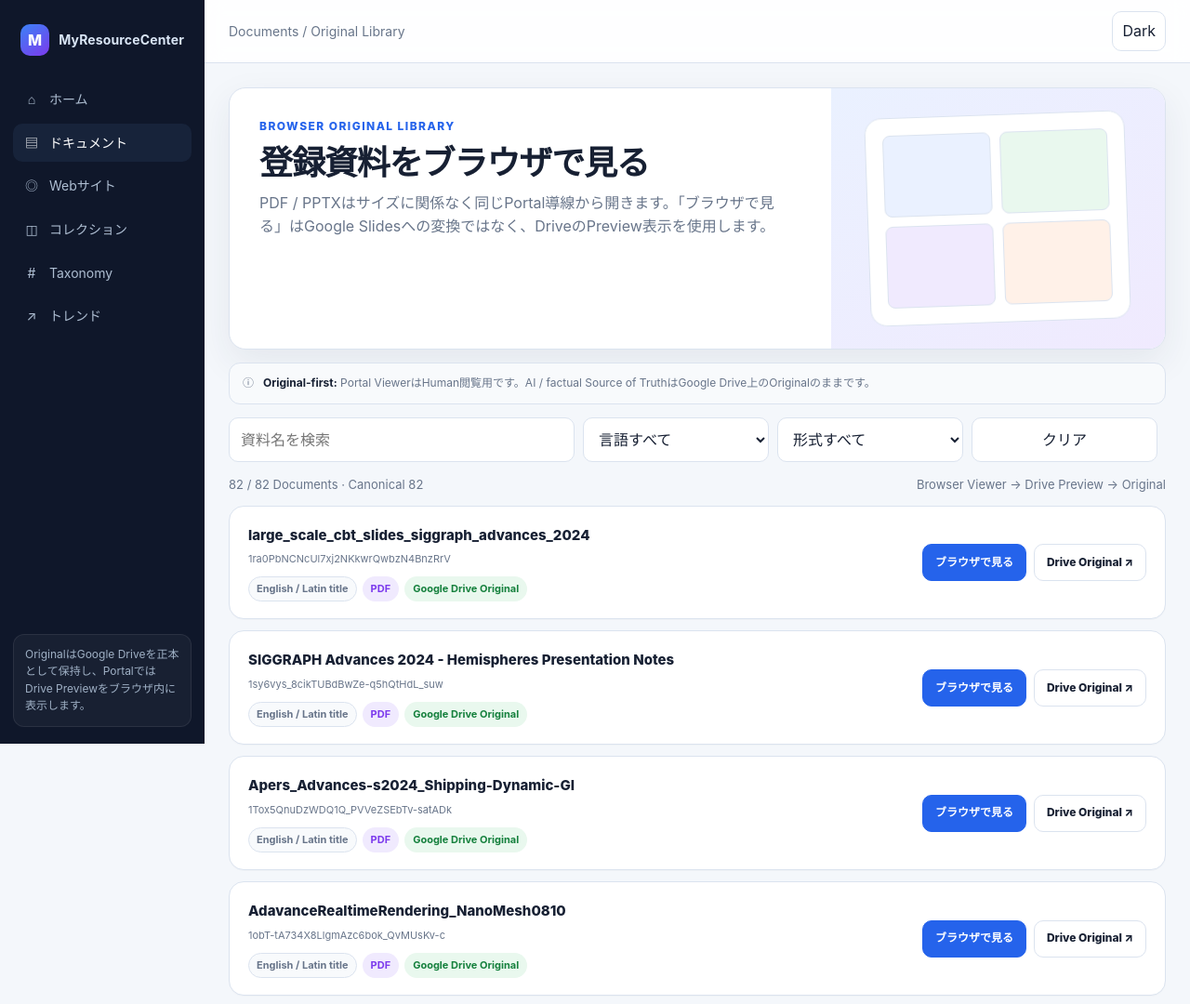
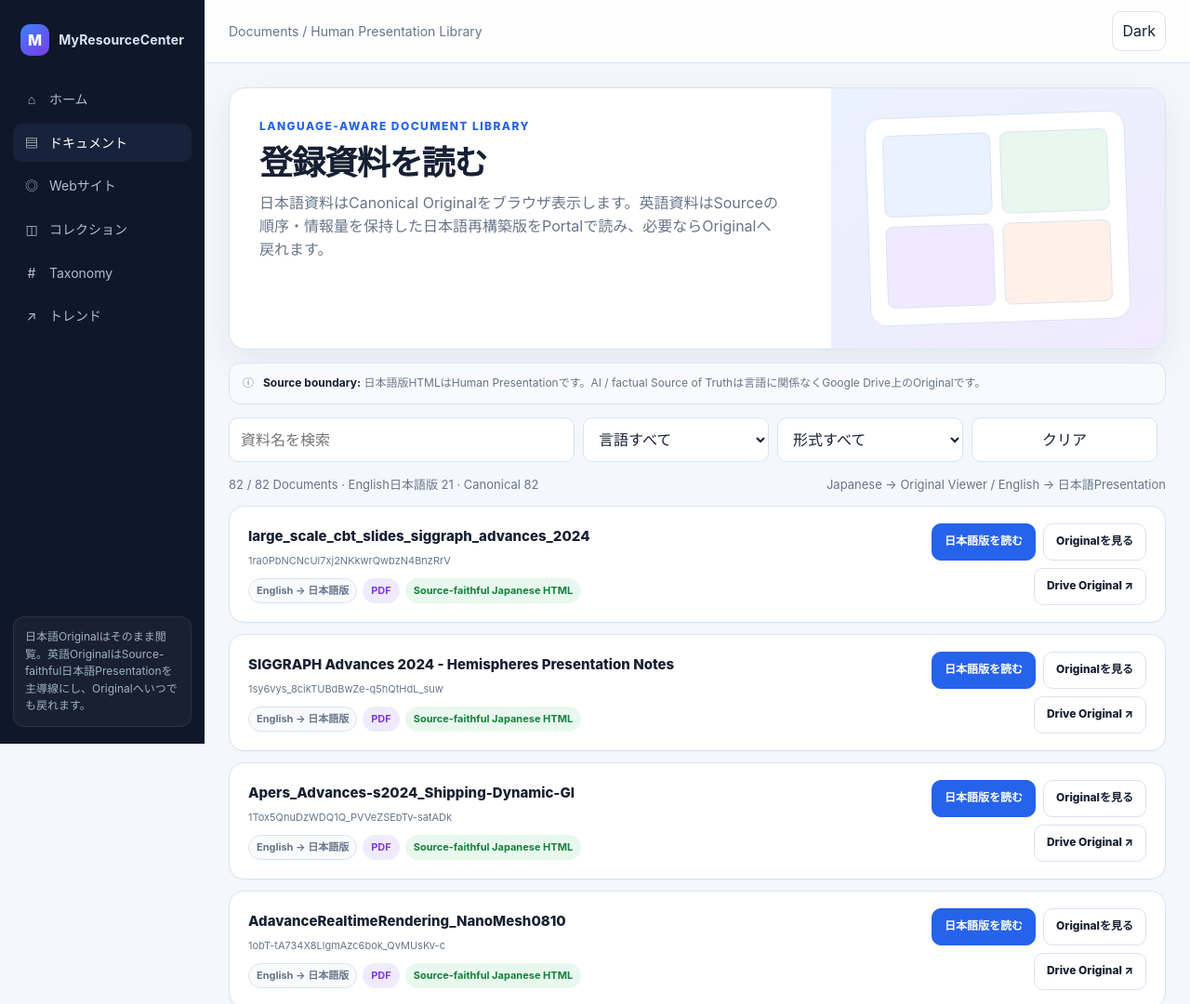
Before and after one commit to DarumaPPAP/MyResourceCenter-Portal, a plain HTML site: page documents.html in a window 1280 px wide. Shown: the top 1080 px of the page at 93% size. Drawn offline with Linux system fonts and the light colour scheme.

Commit message:
fix: route English originals to Japanese presentations

```diff
--- a/documents.html
+++ b/documents.html
@@ -4,7 +4,7 @@
   <meta charset="utf-8">
   <meta name="viewport" content="width=device-width,initial-scale=1">
   <title>Documents | MyResourceCenter</title>
-  <meta name="description" content="Google Drive OriginalをPortal内ブラウザViewerで閲覧します。">
+  <meta name="description" content="日本語OriginalはDrive Viewer、英語OriginalはSource-faithful日本語Presentationで閲覧します。">
   <link rel="stylesheet" href="assets/site.css">
   <link rel="stylesheet" href="assets/documents.css">
   <script defer src="assets/portal.js"></script>
@@ -15,33 +15,33 @@
   <aside class="sidebar">
     <div class="brand-lockup"><div class="brand-mark">M</div><div class="brand-name">MyResourceCenter</div></div>
     <nav class="side-nav"><a href="index.html"><span class="icon">⌂</span>ホーム</a><a class="active" href="documents.html"><span class="icon">▤</span>ドキュメント</a><a href="websites.html"><span class="icon">◎</span>Webサイト</a></nav>
-    <div class="sidebar-note">OriginalはGoogle Driveを正本として保持し、PortalではDrive Previewをブラウザ内に表示します。</div>
+    <div class="sidebar-note">日本語Originalはそのまま閲覧。英語OriginalはSource-faithful日本語Presentationを主導線にし、Originalへいつでも戻れます。</div>
   </aside>
   <main class="main">
-    <header class="topbar"><div class="breadcrumb">Documents / Original Library</div><div class="top-actions"><button class="icon-button theme-toggle" type="button">Dark</button></div></header>
+    <header class="topbar"><div class="breadcrumb">Documents / Human Presentation Library</div><div class="top-actions"><button class="icon-button theme-toggle" type="button">Dark</button></div></header>
     <nav class="mobile-nav"><a href="index.html">ホーム</a><a href="documents.html">Documents</a><a href="websites.html">Websites</a></nav>
     <div class="content">
       <section class="hero">
         <div class="hero-copy">
-          <div class="eyebrow">Browser Original Library</div>
-          <h1>登録資料をブラウザで見る</h1>
-          <p>PDF / PPTXはサイズに関係なく同じPortal導線から開きます。「ブラウザで見る」はGoogle Slidesへの変換ではなく、DriveのPreview表示を使用します。</p>
+          <div class="eyebrow">Language-aware Document Library</div>
+          <h1>登録資料を読む</h1>
+          <p>日本語資料はCanonical Originalをブラウザ表示します。英語資料はSourceの順序・情報量を保持した日本語再構築版をPortalで読み、必要ならOriginalへ戻れます。</p>
         </div>
         <div class="hero-visual"><div class="library-illustration"><div class="book"></div><div class="book"></div><div class="book"></div><div class="book"></div></div></div>
       </section>
 
-      <div class="library-note"><span>ⓘ</span><div><strong>Original-first:</strong> Portal ViewerはHuman閲覧用です。AI / factual Source of TruthはGoogle Drive上のOriginalのままです。</div></div>
+      <div class="library-note"><span>ⓘ</span><div><strong>Source boundary:</strong> 日本語版HTMLはHuman Presentationです。AI / factual Source of Truthは言語に関係なくGoogle Drive上のOriginalです。</div></div>
 
       <div class="toolbar">
         <input id="q" type="search" placeholder="資料名を検索">
-        <select id="language"><option value="">言語すべて</option><option value="ja">Japanese</option><option value="en">English / Latin title</option></select>
+        <select id="language"><option value="">言語すべて</option><option value="ja">Japanese Original</option><option value="en">English → 日本語版</option></select>
         <select id="format"><option value="">形式すべて</option><option value="PDF">PDF</option><option value="PPTX">PPTX</option></select>
         <button id="clear" type="button">クリア</button>
       </div>
-      <div class="result-meta"><span id="count">読み込み中…</span><span>Browser Viewer → Drive Preview → Original</span></div>
+      <div class="result-meta"><span id="count">読み込み中…</span><span>Japanese → Original Viewer / English → 日本語Presentation</span></div>
       <div class="document-library" id="list"></div>
     </div>
-    <footer class="footer">MyResourceCenter Human Portal · Browser Original Viewer</footer>
+    <footer class="footer">MyResourceCenter Human Portal · Language-aware Presentation Routing</footer>
   </main>
 </div>
 <script>
@@ -49,34 +49,39 @@ window.addEventListener('DOMContentLoaded',async()=>{
  const C=window.MRCCatalog,q=document.getElementById('q'),language=document.getElementById('language'),format=document.getElementById('format'),list=document.getElementById('list'),count=document.getElementById('count');
  const pptxDriveIds=new Set(['1Qwi3KM9tMrS5l6UTV2hxq-2bdKZ_I65D','1xCFGRnfIEqsL_QJeAol9NKVo1e0gczU3','1o4ac9OZbTpmKnJG7WHGceGfTX6m3cBst','1MW1xyfZMHH94TSffUtr7VZU55fmqTfgK','14H8ECh-O866I5cARXLfWZfikDimyAS1F','1EI-NZzaPy1LNZIMUgZFYCi3MIHWJd7nV','1EjDPNwlzQTuIx6GwEIabRH5q3z77AtGc','1Exs8DZWIN3wlGiGtCK3TtU0CDCo2UrW8','1ydyK0Uy7ZLLm8be6638JbIflCoeUZt-6','1Rb5W0y2ugXeDr1Kw4MpN3lybaxz0TXYr']);
  const titleOf=file=>String(file||'').replace(/\.pdf$/i,'').replace(/\.pptx$/i,'');
- const langOf=value=>/[ぁ-んァ-ヶ一-龠々〆〤]/.test(String(value||''))?'ja':'en';
  const driveIdOf=url=>{const m=String(url||'').match(/\/d\/([^/]+)/);return m?m[1]:'';};
  const viewerHref=x=>`viewer.html?id=${encodeURIComponent(x.driveId)}&format=${encodeURIComponent(x.format)}&title=${encodeURIComponent(x.title)}`;
  try{
-  const loaded=await C.loadMany('original-documents','originals-base-01','originals-base-02','originals-base-03','resources-06');
+  const loaded=await C.loadMany('original-documents','originals-base-01','originals-base-02','originals-base-03','resources-06','english-presentations');
   const meta=loaded['original-documents'];
-  const base=[...loaded['originals-base-01'],...loaded['originals-base-02'],...loaded['originals-base-03']].map(x=>({id:`DRIVE:${x.driveId}`,title:titleOf(x.file),file:x.file,url:x.url,driveId:x.driveId,format:String(x.kind||'').toUpperCase(),language:langOf(x.file)}));
-  const supplemental=(loaded['resources-06']||[]).map(x=>{const driveId=driveIdOf(x.url);return{id:x.id,title:x.title,file:x.title,url:x.url,driveId,format:pptxDriveIds.has(driveId)?'PPTX':'PDF',language:langOf(x.title)};});
+  const englishRows=loaded['english-presentations']?.presentations||[];
+  const englishByDriveId=new Map(englishRows.map(x=>[x.driveId,x]));
+  const base=[...loaded['originals-base-01'],...loaded['originals-base-02'],...loaded['originals-base-03']].map(x=>({id:`DRIVE:${x.driveId}`,title:titleOf(x.file),file:x.file,url:x.url,driveId:x.driveId,format:String(x.kind||'').toUpperCase()}));
+  const supplemental=(loaded['resources-06']||[]).map(x=>{const driveId=driveIdOf(x.url);return{id:x.id,title:x.title,file:x.title,url:x.url,driveId,format:pptxDriveIds.has(driveId)?'PPTX':'PDF'};});
   const unique=new Map();[...base,...supplemental].forEach(x=>{if(x.url&&!unique.has(x.url))unique.set(x.url,x);});
-  const rows=[...unique.values()];
+  const rows=[...unique.values()].map(x=>{const presentation=englishByDriveId.get(x.driveId);return{...x,language:presentation?'en':'ja',presentation};});
   const initial=C.query('q');if(initial)q.value=initial;
   const render=()=>{
    const s=q.value.trim().toLowerCase();
    const filtered=rows.filter(x=>(!s||x.title.toLowerCase().includes(s)||String(x.file).toLowerCase().includes(s))&&(!language.value||x.language===language.value)&&(!format.value||x.format===format.value));
    const configured=meta.counts?.total||rows.length;
-   count.textContent=`${filtered.length} / ${rows.length} Documents · Canonical ${configured}`;
+   count.textContent=`${filtered.length} / ${rows.length} Documents · English日本語版 ${englishRows.length} · Canonical ${configured}`;
    list.innerHTML=filtered.map(x=>{
     const original=C.safeExternalUrl(x.url);
     const viewer=viewerHref(x);
-    const label=x.language==='ja'?'Japanese':'English / Latin title';
+    const isEnglish=Boolean(x.presentation);
+    const primary=isEnglish?`documents/English/${encodeURIComponent(x.presentation.slug)}/index.html`:viewer;
+    const languageLabel=isEnglish?'English → 日本語版':'Japanese Original';
     const resourceLabel=x.id.startsWith('RES-')?x.id:x.driveId;
-    return `<article class="resource-card"><div class="resource-main"><a class="resource-title" href="${C.escapeHtml(viewer)}">${C.escapeHtml(x.title)}</a><div class="resource-id">${C.escapeHtml(resourceLabel)}</div><div class="resource-meta"><span class="resource-pill">${C.escapeHtml(label)}</span><span class="resource-pill format-pill">${C.escapeHtml(x.format)}</span><span class="resource-pill storage-pill">Google Drive Original</span></div></div><div class="resource-actions"><a class="resource-button primary" href="${C.escapeHtml(viewer)}">ブラウザで見る</a><a class="resource-button" href="${C.escapeHtml(original)}" target="_blank" rel="noopener noreferrer">Drive Original ↗</a></div></article>`;
+    const primaryLabel=isEnglish?'日本語版を読む':'ブラウザで見る';
+    const routeLabel=isEnglish?'Source-faithful Japanese HTML':'Google Drive Original';
+    return `<article class="resource-card"><div class="resource-main"><a class="resource-title" href="${C.escapeHtml(primary)}">${C.escapeHtml(x.title)}</a><div class="resource-id">${C.escapeHtml(resourceLabel)}</div><div class="resource-meta"><span class="resource-pill">${C.escapeHtml(languageLabel)}</span><span class="resource-pill format-pill">${C.escapeHtml(x.format)}</span><span class="resource-pill storage-pill">${C.escapeHtml(routeLabel)}</span></div></div><div class="resource-actions"><a class="resource-button primary" href="${C.escapeHtml(primary)}">${C.escapeHtml(primaryLabel)}</a>${isEnglish?`<a class="resource-button" href="${C.escapeHtml(viewer)}">Originalを見る</a>`:''}<a class="resource-button" href="${C.escapeHtml(original)}" target="_blank" rel="noopener noreferrer">Drive Original ↗</a></div></article>`;
    }).join('')||'<div class="empty">条件に一致するDocumentはありません。</div>';
   };
   [q,language,format].forEach(el=>el.addEventListener(el===q?'input':'change',render));
   document.getElementById('clear').addEventListener('click',()=>{q.value='';language.value='';format.value='';render();});
   render();
- }catch(e){console.error(e);list.innerHTML='<div class="empty">Original Document Catalogの読み込みに失敗しました。</div>';count.textContent='Catalog load failed';}
+ }catch(e){console.error(e);list.innerHTML='<div class="empty">Document Catalogの読み込みに失敗しました。</div>';count.textContent='Catalog load failed';}
 });
 </script>
 </body>
```
